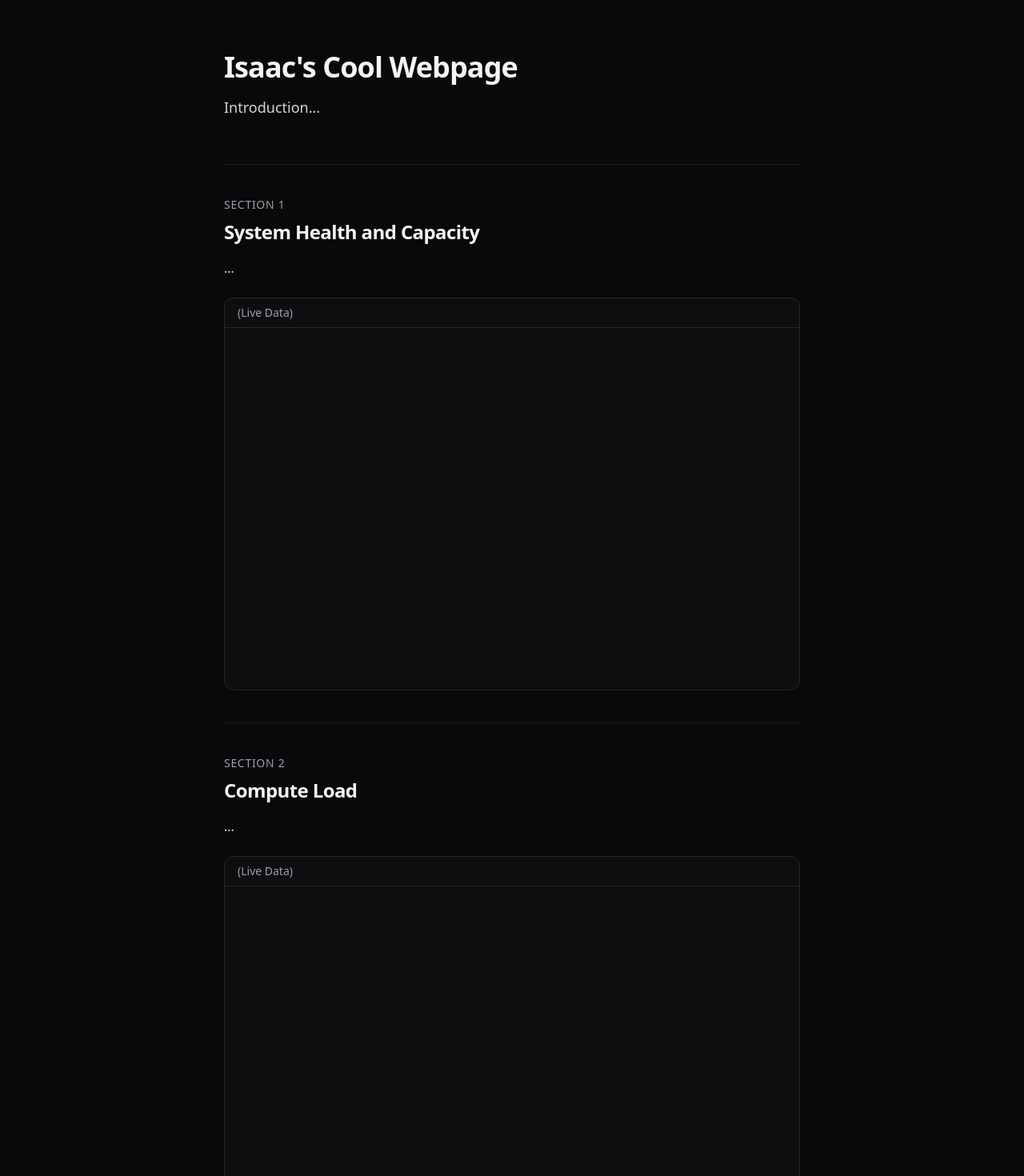
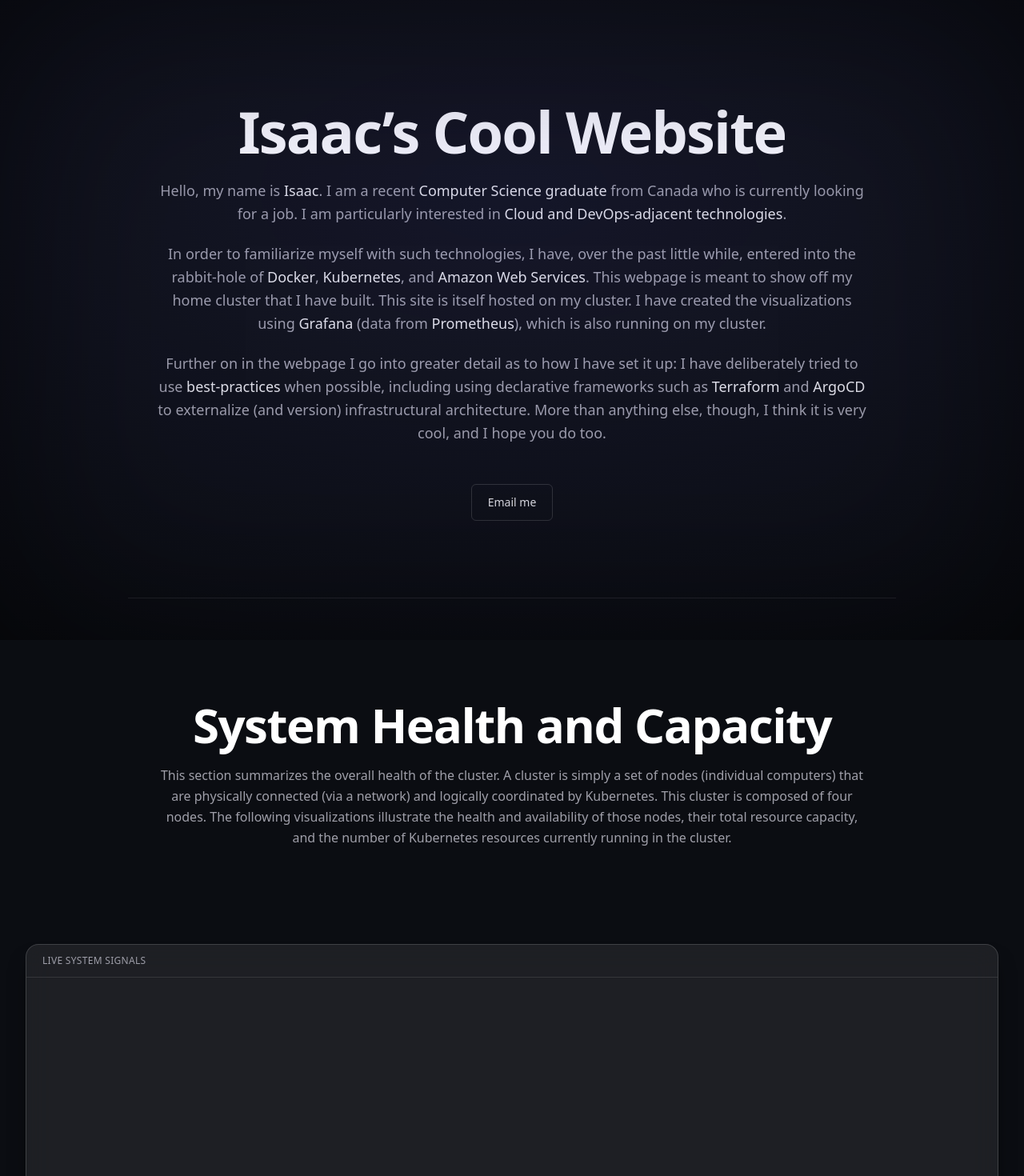
Before and after one commit to isaaclb98/aizaku, a Next.js app: page / in a window 1280 px wide. Shown: the top 1470 px of the page at 80% size. Built offline with nearby package versions, Linux system fonts and the light colour scheme.

Commit message:
Good progress

```diff
--- a/app/components/Frame.tsx
+++ b/app/components/Frame.tsx
@@ -1,20 +1,38 @@
 type FrameProps = {
-  title?: string
-  children: React.ReactNode
-}
+  title?: string;
+  children: React.ReactNode;
+};
 
 export default function Frame({ title, children }: FrameProps) {
   return (
-    <div className="mt-6 rounded-xl border border-zinc-800 bg-zinc-900/40">
+    <div
+      className="
+        relative
+        rounded-2xl
+
+        bg-white/8
+        backdrop-blur-lg
+
+        border border-white/15
+        shadow-xl shadow-black/50
+      "
+    >
       {title ? (
-        <div className="border-b border-zinc-800 px-4 py-2 text-sm text-zinc-400">
+        <div
+          className="
+            px-5 py-3
+            text-xs uppercase tracking-wide
+            text-zinc-400
+            border-b border-white/10
+          "
+        >
           {title}
         </div>
       ) : null}
 
-      <div className="p-4">
+      <div className="p-5">
         {children}
       </div>
     </div>
-  )
+  );
 }
--- a/app/components/Section.tsx
+++ b/app/components/Section.tsx
@@ -1,25 +1,25 @@
 type SectionProps = {
-  eyebrow?: string
-  title: string
-  children: React.ReactNode
-}
+  title: string;
+  children: React.ReactNode;
+};
 
-export default function Section({ eyebrow, title, children }: SectionProps) {
+export default function Section({
+  title,
+  children,
+}: SectionProps) {
   return (
-    <section className="py-10 first:border-t-0 border-t border-zinc-800/60">
-      {eyebrow ? (
-        <p className="text-sm uppercase tracking-wider text-zinc-400">
-          {eyebrow}
-        </p>
-      ) : null}
+    <section className="relative pt-32 pb-20">
+      <div className="mx-auto max-w-7xl px-8">
+        <div className="mx-auto max-w-4xl text-center space-y-5">
+          <h2 className="text-5xl md:text-6xl font-semibold tracking-tight">
+            {title}
+          </h2>
 
-      <h2 className="mt-2 text-2xl font-semibold tracking-tight">
-        {title}
-      </h2>
-
-      <div className="mt-4 space-y-4 text-base leading-relaxed text-zinc-200">
-        {children}
+          <div className="text-zinc-400 leading-relaxed">
+            {children}
+          </div>
+        </div>
       </div>
     </section>
-  )
+  );
 }
--- a/app/layout.tsx
+++ b/app/layout.tsx
@@ -13,7 +13,32 @@
 }) {
   return (
     <html lang="en">
-      <body className="bg-zinc-950 text-zinc-100 antialiased">
+      <body
+        className="
+          relative min-h-screen
+          bg-[#0b0d12]
+          text-white
+          antialiased
+        "
+      >
+        {/* Linear-style ambient light */}
+        <div
+          aria-hidden
+          className="
+            pointer-events-none fixed inset-0
+            bg-[radial-gradient(140%_120%_at_50%_30%,rgba(120,120,255,0.10),transparent_70%)]
+          "
+        />
+
+        {/* Soft vignette */}
+        <div
+          aria-hidden
+          className="
+            pointer-events-none fixed inset-0
+            shadow-[inset_0_0_400px_rgba(0,0,0,0.55)]
+          "
+        />
+
         {children}
       </body>
     </html>
--- a/app/page.tsx
+++ b/app/page.tsx
@@ -1,62 +1,154 @@
-import Section from "./components/Section"
-import Frame from "./components/Frame"
+import Section from "./components/Section";
+import Frame from "./components/Frame";
 
 export default function Home() {
   return (
-    <main className="mx-auto max-w-3xl px-6 py-16">
-      <header className="mb-14">
-        <h1 className="text-4xl font-semibold tracking-tight">
-          Isaac's Cool Webpage
-        </h1>
-        <p className="mt-4 text-lg leading-relaxed text-zinc-300">
-          Introduction...
+    <main>
+      {/* HERO */}
+   <header className="mx-auto max-w-7xl px-8 pt-32 pb-24">
+  <div className="mx-auto max-w-4xl text-center space-y-6">
+    <h1 className="text-6xl md:text-7xl font-semibold tracking-tight">
+      Isaac&rsquo;s Cool Website
+    </h1>
+
+    <div className="text-lg leading-relaxed text-zinc-400 space-y-5">
+      {/* Paragraph 1 */}
+      <p>
+        Hello, my name is <span className="font-medium text-zinc-200">Isaac</span>.
+        I am a recent{" "}
+        <span className="font-medium text-zinc-200">Computer Science graduate</span>{" "}
+        from Canada who is currently looking for a job.
+        I am particularly interested in{" "}
+        <span className="font-medium text-zinc-200">
+          Cloud and DevOps-adjacent technologies
+        </span>.
+      </p>
+
+      {/* Paragraph 2 */}
+      <p>
+        In order to familiarize myself with such technologies, I have, over the past little
+        while, entered into the rabbit-hole of{" "}
+        <span className="font-medium text-zinc-200">Docker</span>,{" "}
+        <span className="font-medium text-zinc-200">Kubernetes</span>, and{" "}
+        <span className="font-medium text-zinc-200">Amazon Web Services</span>.
+        This webpage is meant to show off my home cluster that I have built. This
+        site is itself hosted on my cluster. I have created the visualizations using{" "}
+        <span className="font-medium text-zinc-200">Grafana</span>{" "}
+        (data from{" "}
+        <span className="font-medium text-zinc-200">Prometheus</span>),
+        which is also running on my cluster.
+      </p>
+
+      {/* Paragraph 3 */}
+      <p>
+        Further on in the webpage I go into greater detail as to how I have set it up:
+        I have deliberately tried to use{" "}
+        <span className="font-medium text-zinc-200">best-practices</span>{" "}
+        when possible, including using declarative frameworks such as{" "}
+        <span className="font-medium text-zinc-200">Terraform</span>{" "}
+        and{" "}
+        <span className="font-medium text-zinc-200">ArgoCD</span>{" "}
+        to externalize (and version) infrastructural architecture. More than anything else,
+        though, I think it is very cool, and I hope you do too.
+      </p>
+    </div>
+
+    {/* Email CTA */}
+    <div className="pt-6">
+      <a
+        href="mailto:isaaclyons98@gmail.com"
+        className="
+          inline-flex items-center
+          rounded-md
+          border border-white/15
+          px-5 py-3
+          text-sm font-medium
+          text-zinc-200
+          hover:bg-white/5
+          transition
+        "
+      >
+        Email me
+      </a>
+    </div>
+  </div>
+</header>
+
+
+      {/* DIVIDER */}
+      <div className="mx-auto max-w-7xl px-8">
+        <div className="mx-auto h-px w-240 bg-white/10" />
+      </div>
+
+      {/* SECTION 1 */}
+      <Section title="System Health and Capacity">
+        <p>
+          This section summarizes the overall health of the cluster. A cluster is simply a set of nodes
+          (individual computers) that are physically connected (via a network) and logically coordinated
+          by Kubernetes.
+          This cluster is composed of four nodes. The following visualizations illustrate the health and
+          availability of those nodes, their total resource capacity, and the number of Kubernetes
+          resources currently running in the cluster.
         </p>
-      </header>
+      </Section>
 
-      <Section eyebrow="Section 1" title="System Health and Capacity">
-        <p>
-          ...
-        </p>
-        <Frame title="(Live Data)">
-          <div className="relative w-full overflow-hidden rounded-lg">
+      <div className="mx-auto max-w-7xl px-8 mt-10">
+        <Frame title="Live system signals">
+          <div className="relative w-full overflow-hidden rounded-xl aspect-[16/9]">
             <iframe
               src={process.env.SECTION_1_DASHBOARD}
-              className="h-[420px] w-full border-0"
+              className="h-full w-full border-0"
               loading="lazy"
             />
           </div>
         </Frame>
+      </div>
+
+      {/* SECTION 2 */}
+      <Section title="Cluster Compute Load">
+        <p>
+          Here we can see the actual CPU and memory usage of the whole cluster. The two panels on the top show the
+          current state, whereas the charts below it show usage over time. You can change the time-frame to see it over
+          the course of a month, etc.
+        </p>
       </Section>
 
-      <Section eyebrow="Section 2" title="Compute Load">
-        <p>
-          ...
-        </p>
-        <Frame title="(Live Data)">
-          <div className="relative w-full overflow-hidden rounded-lg">
+      <div className="mx-auto max-w-7xl px-8 mt-10">
+        <Frame title="Cluster load (live)">
+          <div className="relative w-full overflow-hidden rounded-xl aspect-[16/9]">
             <iframe
               src={process.env.SECTION_2_DASHBOARD}
-              className="h-[420px] w-full border-0"
+              className="h-full w-full border-0"
               loading="lazy"
             />
           </div>
         </Frame>
+      </div>
+
+      {/* SECTION 3 */}
+      <Section title="Amazon EC2 Instance and Network Activity">
+        <p>
+          Lastly, in this section we can see the network activity of the cluster and of the EC2 instance.
+          The EC2 machine is an Amazon Web Services virtual machine: I use it as the internet-facing entrypoint
+          of the cluster. Amazon provides DDOS protection and basic security for its virtual machines by default,
+          which makes it ideal for such a purpose. It's also very cheap (currently free for me). The top panel is the
+          network activity of my cluster itself, whereas the panels below that are the network activity (specifically
+          packets in) and CPU usage of the EC2 instance. I have identified (you can see better if you adjust the time range)
+          limits that indicate suspiciously high network activity.
+        </p>
       </Section>
 
-      <Section eyebrow="Chapter 3" title="Amazon EC2 Instance and Network Activity">
-        <p>
-          ...
-        </p>
-        <Frame title="(Live Data)">
-          <div className="relative w-full overflow-hidden rounded-lg">
+      <div className="mx-auto max-w-7xl px-8 mt-10 pb-32">
+        <Frame title="Edge activity (live)">
+          <div className="relative w-full overflow-hidden rounded-xl aspect-[16/9]">
             <iframe
               src={process.env.SECTION_3_DASHBOARD}
-              className="h-[420px] w-full border-0"
+              className="h-full w-full border-0"
               loading="lazy"
             />
           </div>
         </Frame>
-      </Section>
+      </div>
     </main>
-  )
+  );
 }
```
